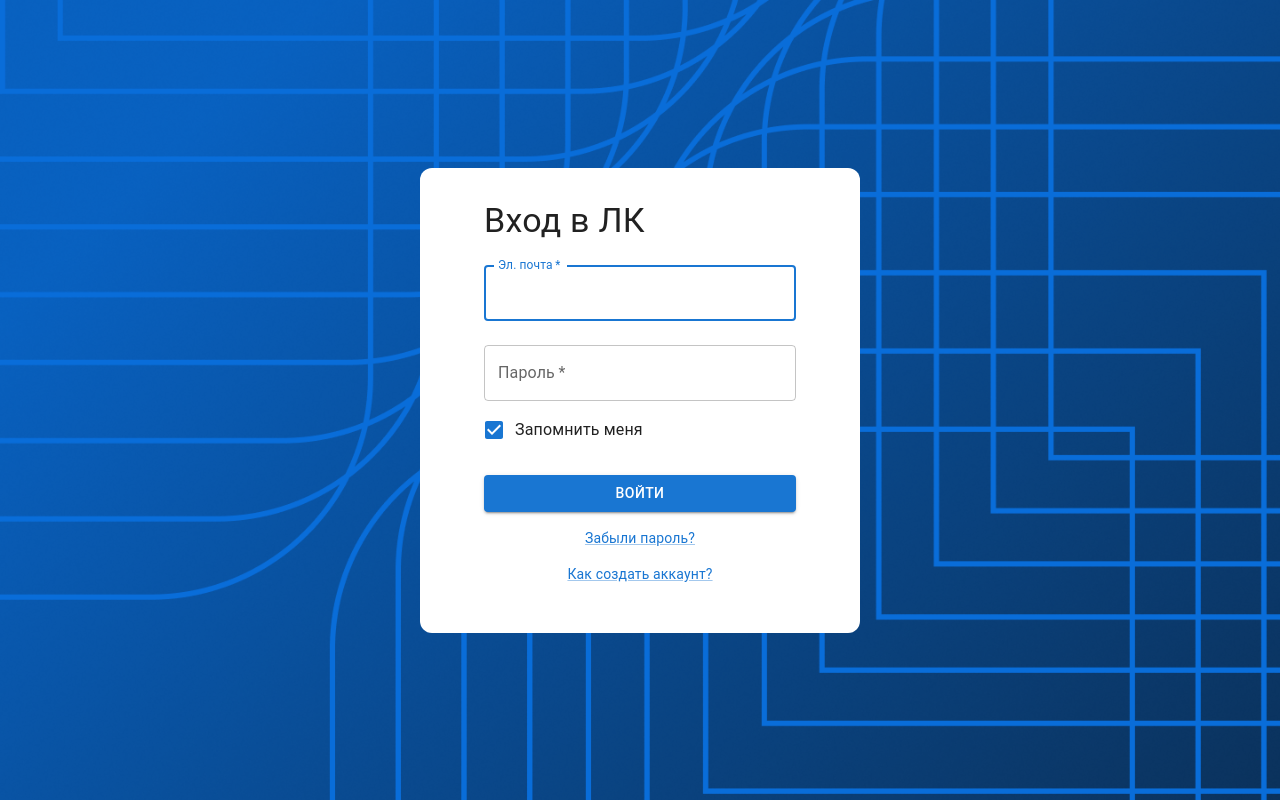
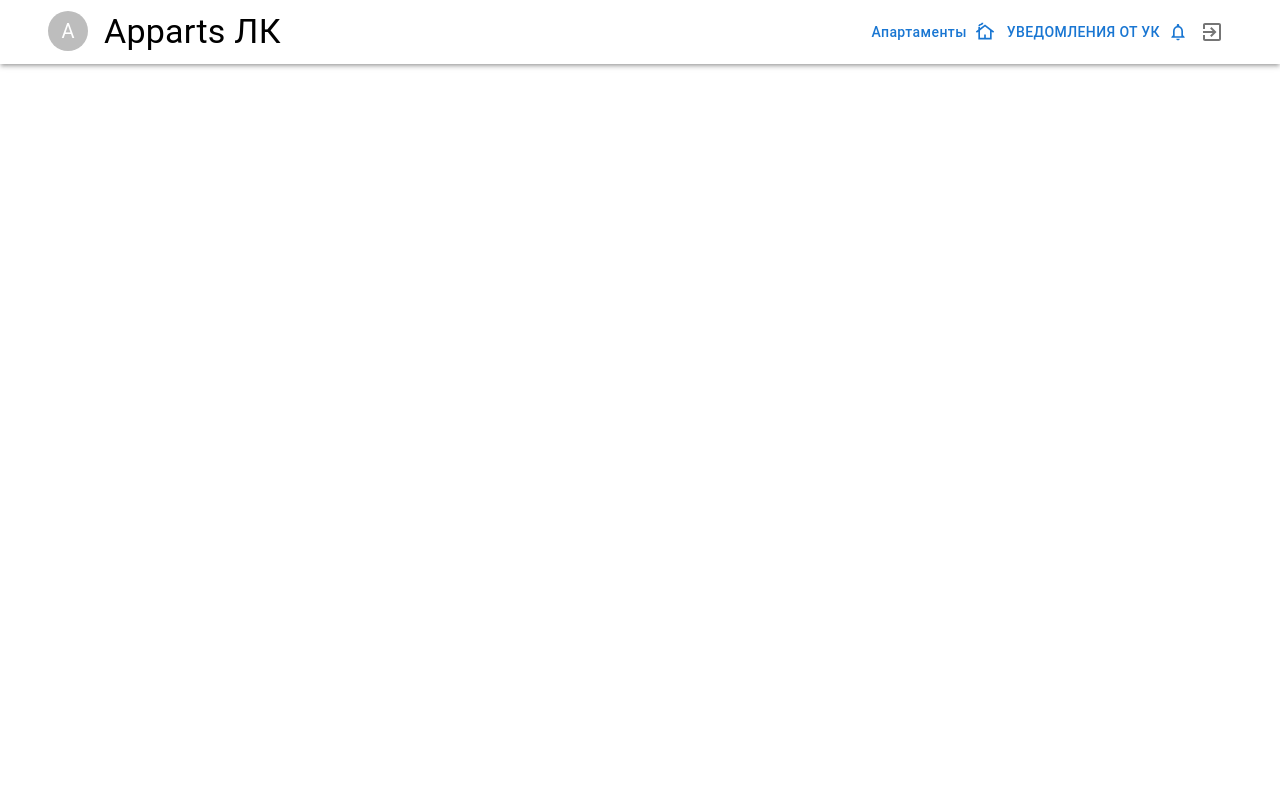
Before and after one commit to KosilovaDaria/LK_app, a React (Create React App) app: page / in a window 1280 px wide. Built offline with nearby package versions, Linux system fonts and the light colour scheme.

Commit message:
add: AppHeader component

```diff
--- a/package.json
+++ b/package.json
@@ -13,6 +13,7 @@
     "@testing-library/user-event": "^13.5.0",
     "react": "^17.0.2",
     "react-dom": "^17.0.2",
+    "react-router-dom": "^6.2.2",
     "react-scripts": "5.0.0",
     "web-vitals": "^2.1.4"
   },
--- a/src/components/app/App.js
+++ b/src/components/app/App.js
@@ -1,35 +1,16 @@
 import SignIn from "../signIn/SignIn";
 import { createTheme, ThemeProvider, styled } from '@mui/material/styles'; import bgImage from '../../assets/backGround.png';
 import {Container} from '@mui/material';
-import SignInCss from "../signIn/SignInCss";
+import PassRecovery from "../passRecovery/PassRecovery";
+import AppHeader from "../appHeader/AppHeader";
+
 function App() {
-
-  const theme = createTheme({
-    appBackGround: {
-      solor: 'grey.800',
-      size: 'cover',
-      repeat: 'no-repeat',
-      position: 'center',
-      image: `url(${bgImage})`
-    }
-  });
-  const CustomContainer = styled(Container)(({ theme }) => ({
-    backgroundImage: theme.appBackGround.image,
-    backgroundColor: theme.appBackGround.color,
-    backgroundSize: theme.appBackGround.size,
-    backgroundRepeat: theme.appBackGround.repeat,
-    backgroundPosition: theme.appBackGround.position,
-
-  }))
-
   return (
     <>
-    {/* <ThemeProvider  theme={theme}>
-      <CustomContainer sx={{height: '100vh'}}> */}
-        <SignIn/>
-      {/* </CustomContainer>
-    </ThemeProvider> */}
-    {/* <SignInCss/> */}
+  <AppHeader/>
+        {/* <SignIn/>  */}
+        {/* <PassRecovery/> */}
+
     </>
   );
 }
--- /dev/null
+++ b/src/components/appHeader/AppHeader.js
@@ -0,0 +1,31 @@
+import { AppBar, Container, Typography, Button, IconButton, Toolbar, Box, Avatar } from "@mui/material";
+import {CottageOutlined, NotificationsNoneOutlined, ExitToAppOutlined} from '@mui/icons-material';
+
+const AppHeader = () => {
+
+  return (
+    <>
+      <AppBar position="absolute" color="transparent" elevation={3}>
+        <Container maxWidth='100%'>
+          <Toolbar>
+            <Box sx={{ flexGrow: 1, display:'flex' }}>
+              <Avatar>A</Avatar>
+              <Typography ml={2}component="h2" variant="h4">Apparts ЛК</Typography>
+            </Box>
+            <Box sx={{ flexGrow: 0 }}>
+              <Button sx={{
+                textTransform:'none',
+
+              }}
+              endIcon={<CottageOutlined />}>Апартаменты</Button>
+              <Button endIcon={<NotificationsNoneOutlined />}>Уведомления от УК</Button>
+              <IconButton><ExitToAppOutlined /></IconButton>
+            </Box>
+          </Toolbar>
+        </Container>
+      </AppBar>
+    </>
+  )
+}
+
+export default AppHeader;
--- /dev/null
+++ b/src/components/passRecovery/PassRecovery.js
@@ -0,0 +1,81 @@
+import { Button, CssBaseline, TextField, FormControlLabel, Checkbox, Link, Box, Typography, Container, Stack } from '@mui/material';
+import { createTheme, ThemeProvider, styled } from '@mui/material/styles';
+import bgImage from '../../assets/backGround.png';
+
+const theme = createTheme({
+  appBackGround: {
+    solor: 'grey.800',
+    size: 'cover',
+    repeat: 'no-repeat',
+    position: 'center',
+    image: `url(${bgImage})`
+  }
+});
+const CustomContainer = styled(Container)(({ theme }) => ({
+  backgroundImage: theme.appBackGround.image,
+  backgroundColor: theme.appBackGround.color,
+  backgroundSize: theme.appBackGround.size,
+  backgroundRepeat: theme.appBackGround.repeat,
+  backgroundPosition: theme.appBackGround.position,
+}))
+
+export default function PassRecovery() {
+  const handleSubmit = (event) => {
+    event.preventDefault();
+    const data = new FormData(event.currentTarget);
+    console.log({
+      email: data.get('email'),
+      password: data.get('password'),
+    });
+  };
+
+  return (
+    <ThemeProvider theme={theme}>
+      <CustomContainer component="main" maxWidth='100%'
+        sx={{
+          height: '100vh',
+          display: 'flex',
+          justifyContent: 'center',
+          alignItems: 'center',
+        }}>
+        <CssBaseline />
+        <Box
+          borderRadius={3}
+          sx={{
+            p: 8,
+            pt: 4,
+            width: 440,
+            height: 465,
+            backgroundColor: '#fff',
+          }}
+        >
+          <Typography component="h1" variant="h4" >
+            Восстановление пароля
+          </Typography>
+          <Typography component="p" variant="subtitle1"  sx={{ mt: 3, mb: 2 }}>
+          Введите Ваш  адрес электронной почты, используемый для входа.Мы вышлем письмо с инструкцией
+          </Typography>
+          <Box component="form" onSubmit={handleSubmit} noValidate sx={{ mt: 1 }}>
+            <TextField
+              margin="normal"
+              required
+              fullWidth
+              id="email"
+              label="Эл. почта"
+              name="email"
+              autoComplete="email"
+              autoFocus
+            />
+            <Button
+              type="submit"
+              fullWidth
+              variant="contained"
+              sx={{ mt: 3, mb: 2 }}
+            > Отправить
+            </Button>
+          </Box>
+        </Box>
+      </CustomContainer>
+    </ThemeProvider>
+  );
+}
--- a/src/components/signIn/SignInCss.js
+++ /dev/null
@@ -1,24 +0,0 @@
-import './index.css';
-
-
-const SignInCss = () => {
-return(
-  <div className='container'>
-    <div className='box'>
-      <div className='box_content'>
-     <h2>Вход в ЛК</h2>
-     <input placeholder='Эл. почта'></input>
-     <input placeholder='Пароль'></input>
-     <input type='checkbox'></input>
-     <button>Войти</button>
-     <p>Как создать аккаунт?</p>
-     <p>Забыли пароль?</p>
-      </div>
-
-    </div>
-
-  </div>
-)
-}
-
-export default SignInCss;
--- a/src/components/signIn/index.css
+++ /dev/null
@@ -1,27 +0,0 @@
-.container{
-  background: url(./backGround.jpg);
-  height: 100vh;
-  display: flex;
-  flex-direction: column;
-  align-items: center;
-  justify-content: center;
-
-
-}
-
-.box{
-  width: 400px;
-  height: 465px;
-  background: #fff;
-
-  border-radius: 2%;
-}
-
-.box_content{
-  padding:30px;
-  border: 1px solid black;
-  display: flex;
-  flex-direction: column;
-  justify-content: space-between;
-  height: 400px;
-}
--- a/src/index.js
+++ b/src/index.js
@@ -1,6 +1,10 @@
 import React from 'react';
 import ReactDOM from 'react-dom';
-
+import {
+  BrowserRouter,
+  Routes,
+  Route,
+} from "react-router-dom";
 import App from './components/app/App';
 
 
```
Also changed, not shown: src/components/signIn/backGround.jpg (deleted), 1 other file (tests, documents, lock files or other folders).
